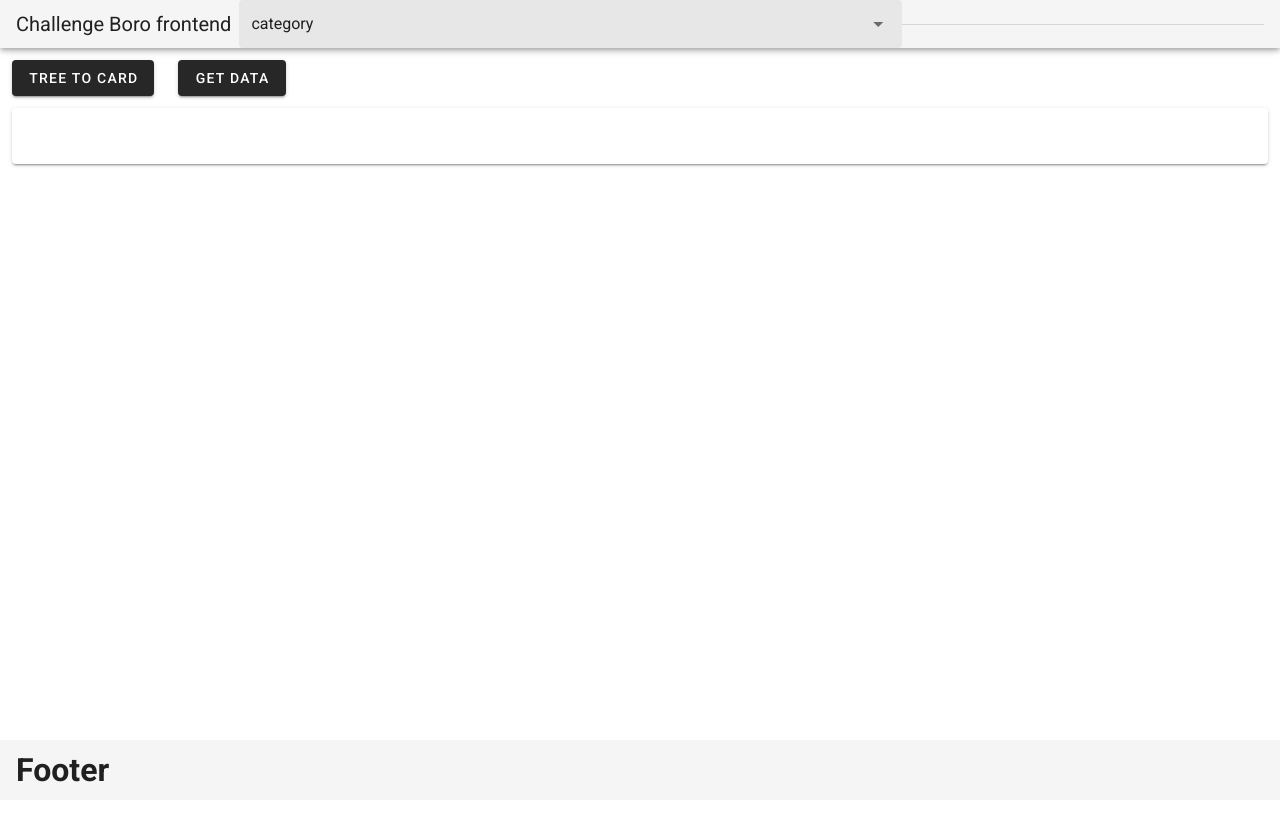
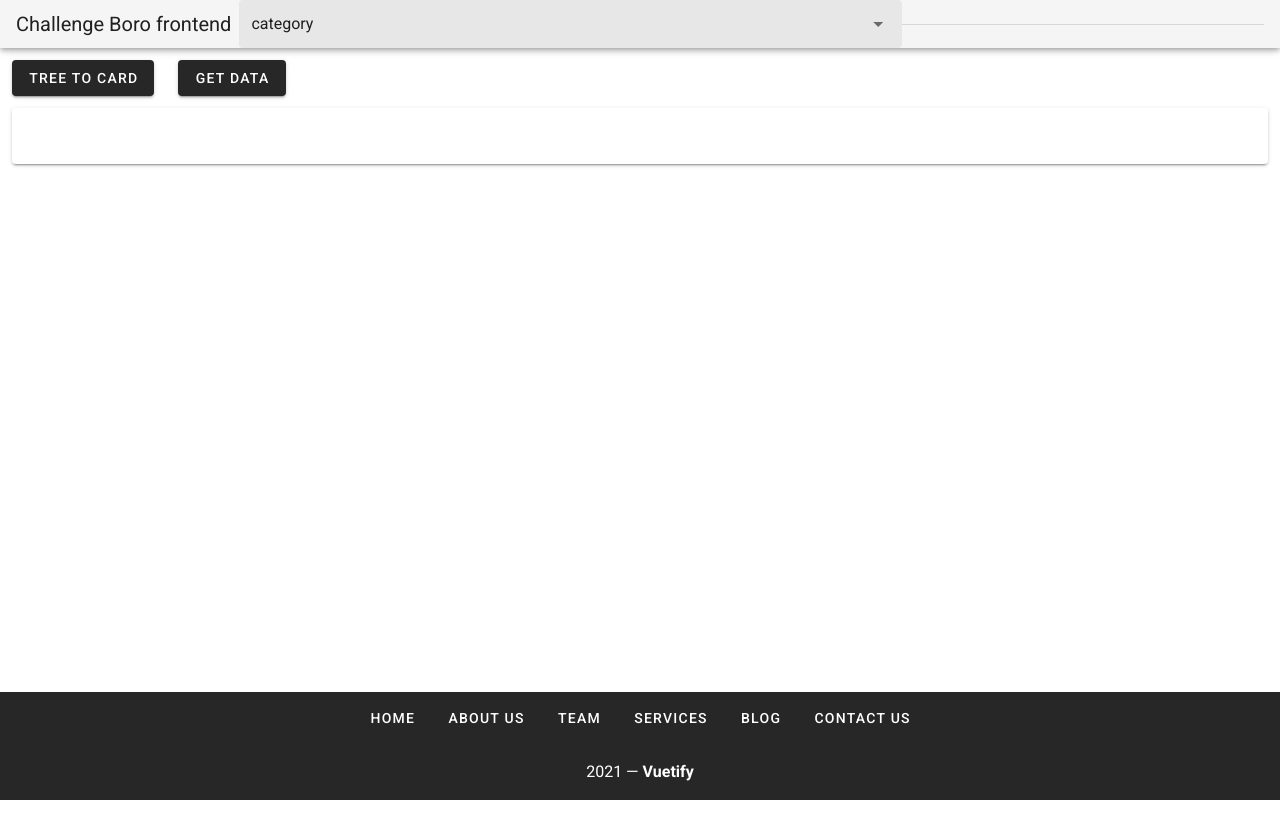
Before and after one commit to S0RGE/Vue-task, a Vue app: page / in a window 1280 px wide. Shown: the top 838 px of the page. Built offline with nearby package versions, Linux system fonts and the light colour scheme.

Commit message:
made some footer

```diff
--- a/src/components/Footer.vue
+++ b/src/components/Footer.vue
@@ -1,11 +1,36 @@
 <template>
-  <v-footer app>
-    <h1>Footer</h1>
+  <v-footer app dark padless>
+    <v-row justify="center" no-gutters>
+      <v-btn
+        v-for="link in links"
+        :key="link"
+        color="white"
+        text
+        rounded
+        class="my-2"
+      >
+        {{ link }}
+      </v-btn>
+      <v-col dark class="py-4 text-center" cols="12">
+        {{ new Date().getFullYear() }} — <strong>Vuetify</strong>
+      </v-col>
+    </v-row>
   </v-footer>
 </template>
 
 <script>
-export default {};
+  export default {
+    data: () => ({
+      links: [
+        'Home',
+        'About Us',
+        'Team',
+        'Services',
+        'Blog',
+        'Contact Us',
+      ],
+    }),
+  }
 </script>
 
 <style></style>
```
